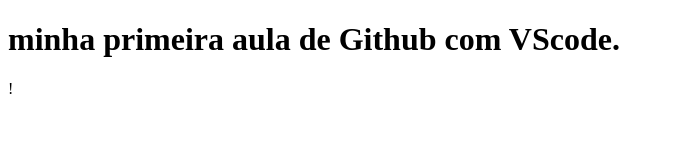
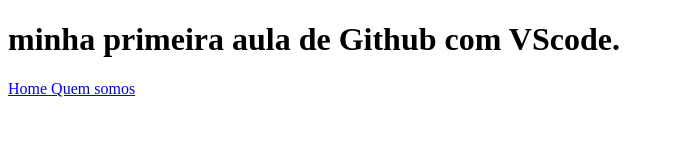
Before and after one commit to GLira09/aula1, a plain HTML site: page index.html in a window 1280 px wide. Shown: the whole page, without its empty margins (0-674 px from the left). Drawn offline with Linux system fonts and the light colour scheme.

Commit message:
index.html

```diff
--- a/index.html
+++ b/index.html
@@ -3,13 +3,16 @@
 <head>
     <meta charset="UTF-8">
     <meta name="viewport" content="width=device-width, initial-scale=1.0">
+    <link rel="stylesheet" href="style.css">
     <title>Aula1</title>
 </head>
 <body>
+    <header class="cabecalho">
     <h1>minha primeira aula de Github com VScode.</h1>
-
-
-
+<nav class="cabecalho_menu">
+<a href="#">Home </a>
+<a href="#">Quem somos </a>
+</nav>
+    </header>
 </body>
 </html>
-!
```
Also changed, not shown: style.css (added).
